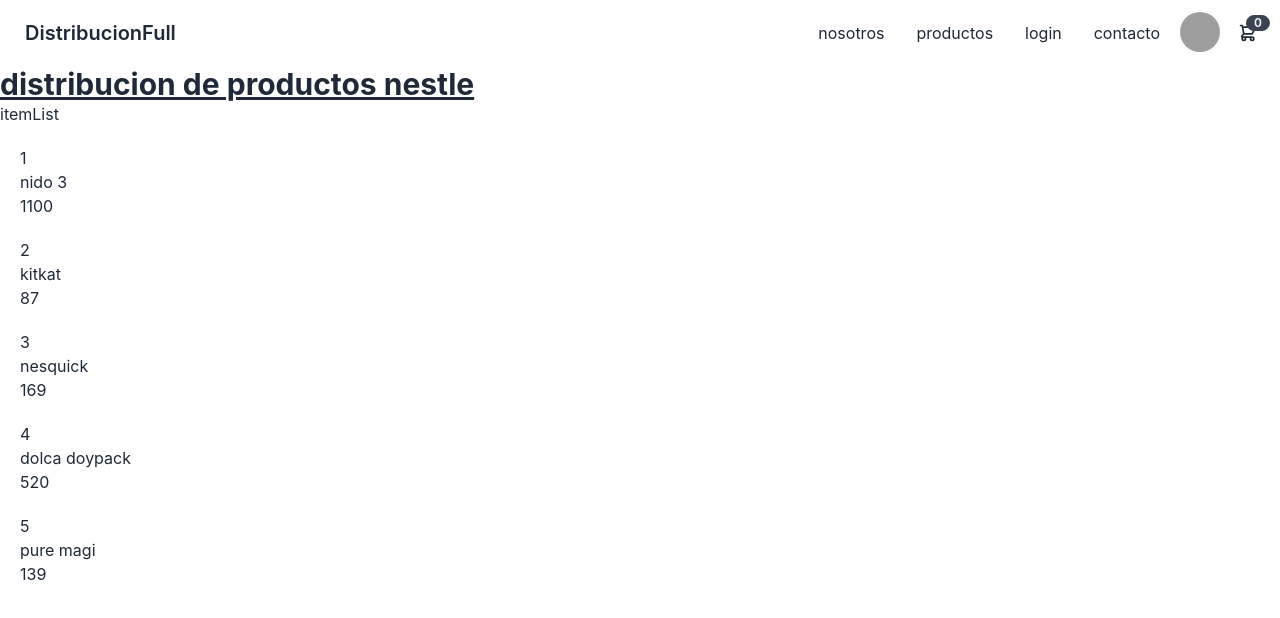
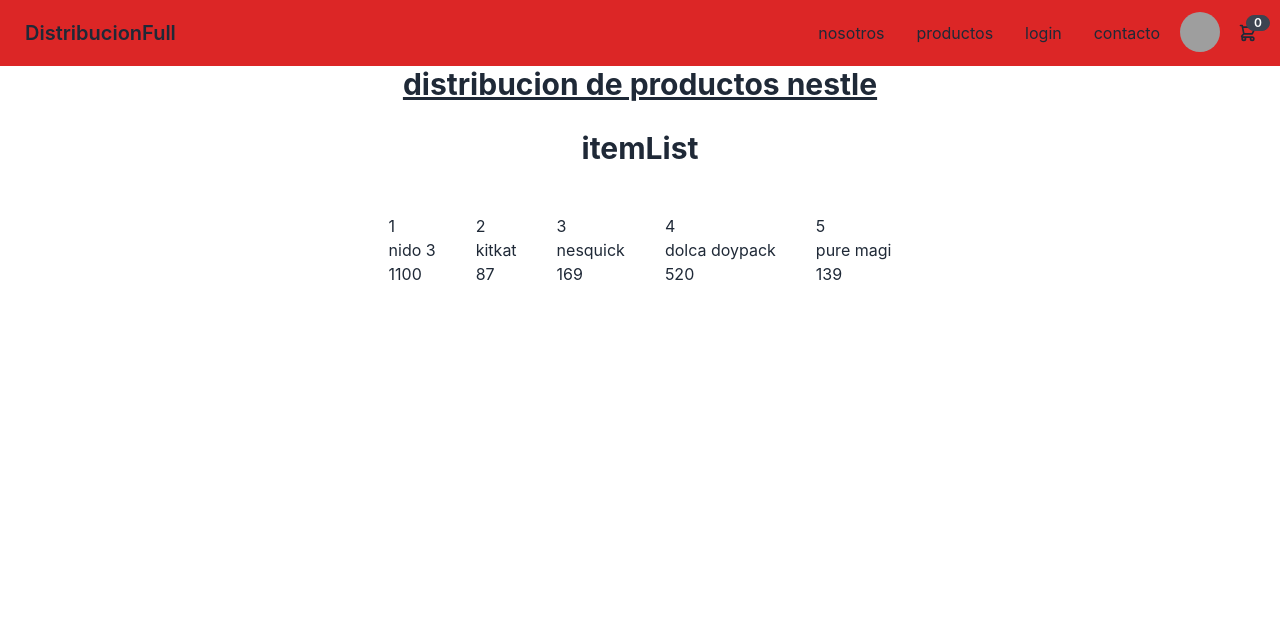
Before and after one commit to TommiNazar/proyectoCoderNazar, a React (Create React App) app: page / in a window 1280 px wide. Shown: the top 618 px of the page. Built offline with nearby package versions, Linux system fonts and the light colour scheme; grey boxes are pictures that could not be loaded.

Commit message:
agregando detalles y probando

```diff
--- a/src/App.js
+++ b/src/App.js
@@ -11,7 +11,7 @@
 
       <BrowserRouter>
         <NavBar/>
-        <h1 className="text-3xl font-bold underline">distribucion de productos nestle</h1>
+        <h1 className="text-3xl font-bold underline flex justify-center">distribucion de productos nestle</h1>
         <Routes>
           <Route path={'/'} element={<ItemList/>}/>
 
--- a/src/component/ItemList.js
+++ b/src/component/ItemList.js
@@ -27,8 +27,10 @@
 
     return (
         <>
-        <div>itemList</div>
+        <div className='text-3xl font-bold m-7 flex justify-center'>itemList</div>
+        <div className='flex flex-row justify-center'>
         {items.map ( i => <ItemCard key = {i.id} {...i} />)}
+        </div>
         </>
 
     )
--- a/src/component/NavBar.js
+++ b/src/component/NavBar.js
@@ -6,15 +6,15 @@
 
 const NavBar = () => {
     return (
-        <div className="navbar bg-base-100">
+        <div className="navbar bg-red-600">
             <div className="flex-1">
-                <a className="btn btn-ghost normal-case text-xl">DistribucionFull</a>
+                <a className="btn btn-ghost normal-case text-xl ">DistribucionFull</a>
             </div>
             <div className="flex-none">
                 {/* <div className="form-control">
                     <input type="text" placeholder="Search" className="input input-bordered" />
                 </div> */}
-                <ul className="menu menu-horizontal p-0">
+                <ul className="menu menu-horizontal p-0 ">
                     <li><a>nosotros</a></li>
                     <li><a>productos</a></li>
                     <li><a>login</a></li>
```
